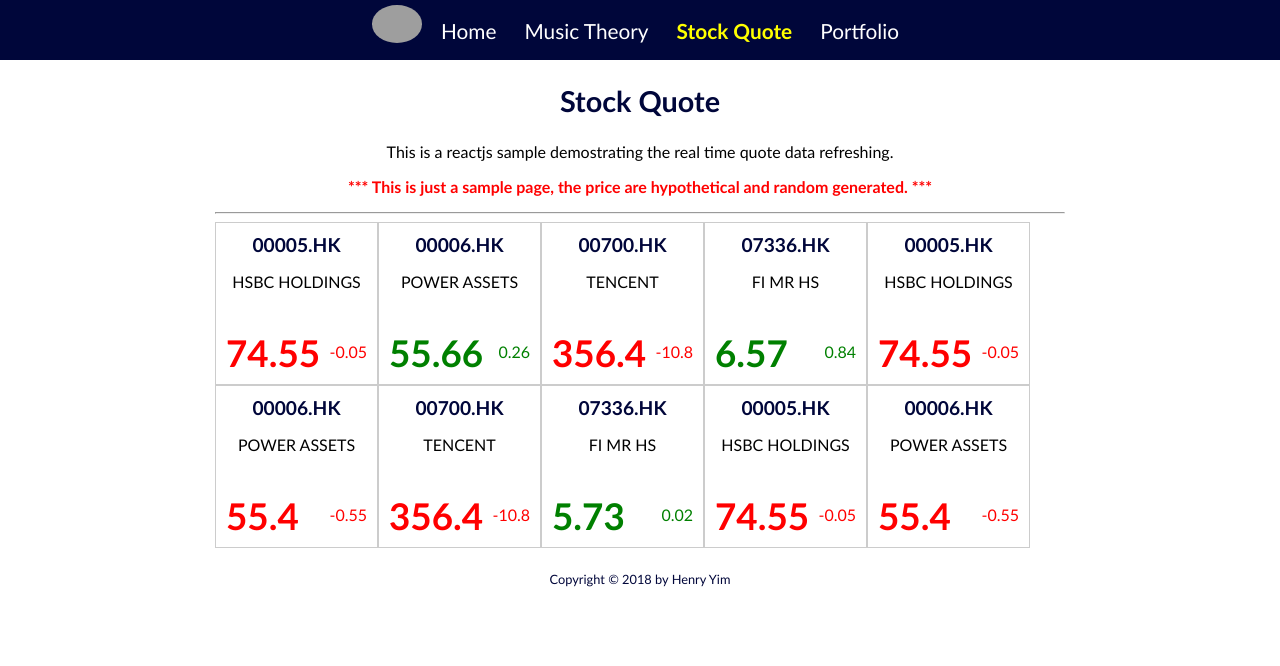
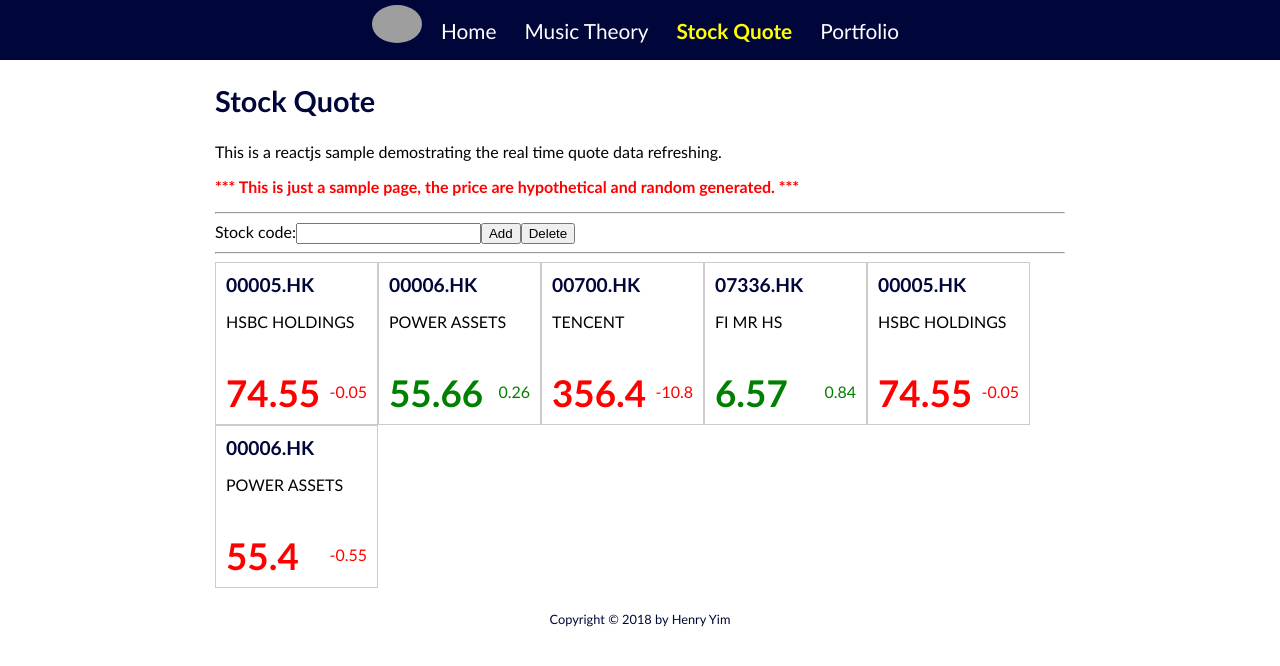
Before and after one commit to henryhkyim/henryhkyim, a React app: page /stockQuote in a window 1280 px wide. Shown: the top 666 px of the page. Built offline with nearby package versions, Linux system fonts and the light colour scheme; grey boxes are pictures that could not be loaded.

Commit message:
Add and remove stock code

```diff
--- a/src/app/components/App.js
+++ b/src/app/components/App.js
@@ -18,8 +18,7 @@
 	}
 
 	render() {
-		let stockList = ["00005.HK", "00006.HK", "00700.HK", "07336.HK", "00005.HK", "00006.HK", "00700.HK", "07336.HK",
-									   "00005.HK", "00006.HK"]
+		let stockList = ["00005.HK", "00006.HK", "00700.HK", "07336.HK", "00005.HK", "00006.HK"]
 		return (
 				<BrowserRouter>
 					<div>
--- a/src/app/components/stockquote/OneStockQuote.js
+++ b/src/app/components/stockquote/OneStockQuote.js
@@ -4,18 +4,18 @@
 
 import '../../css/stockquote/OneStockQuote.css'
 
+const sampleQuoteData = new Map()
+sampleQuoteData.set("00005.HK", {desc: "HSBC HOLDINGS", price: 74.55, prev_close: 74.6})
+sampleQuoteData.set("00006.HK", {desc: "POWER ASSETS", price: 55.4, prev_close: 55.95})
+sampleQuoteData.set("00700.HK", {desc: "TENCENT", price: 356.4, prev_close: 367.2})
+sampleQuoteData.set("07336.HK", {desc: "FI MR HS", price: 5.73, prev_close: 5.71})
+
 export class OneStockQuote extends React.Component {
 
 	constructor(props) {
 		super(props)
-		const sampleQuoteData = new Map()
-		sampleQuoteData.set("00005.HK", {desc: "HSBC HOLDINGS", price: 74.55, prev_close: 74.6})
-		sampleQuoteData.set("00006.HK", {desc: "POWER ASSETS", price: 55.4, prev_close: 55.95})
-		sampleQuoteData.set("00700.HK", {desc: "TENCENT", price: 356.4, prev_close: 367.2})
-		sampleQuoteData.set("07336.HK", {desc: "FI MR HS", price: 5.73, prev_close: 5.71})
+		this.handleInterval
 		this.state = {
-			symbol: props.stock,
-			desc: sampleQuoteData.get(props.stock).desc,
 			price: sampleQuoteData.get(props.stock).price,
 			priceChange: toTwoDecimal((sampleQuoteData.get(props.stock).price - sampleQuoteData.get(props.stock).prev_close))
 		}
@@ -23,7 +23,11 @@
 	}
 
 	componentDidMount() {
-		setInterval(this.refreshPrice.bind(this), Math.max(10000 * Math.random(), 3000))
+		this.handleInterval = setInterval(this.refreshPrice.bind(this), Math.max(10000 * Math.random(), 3000))
+	}
+
+	componentWillUnmount() {
+		clearInterval(this.handleInterval)
 	}
 
 	refreshPrice() {
@@ -39,7 +43,6 @@
 	}
 
 	render() {
-
 		let priceJsx = ''
 		if (this.state.priceChange > 0) {
 		  priceJsx = (<div className="quoteBoxPrice">
@@ -59,8 +62,8 @@
 		}
 		return (
 			<div className="quoteBox">
-				<h3>{this.state.symbol}</h3>
-				<p>{this.state.desc}</p>
+				<h3>{this.props.stock}</h3>
+				<p>{sampleQuoteData.get(this.props.stock).desc}</p>
 				{priceJsx}
 			</div>
 		)
--- a/src/app/components/stockquote/StockQuote.js
+++ b/src/app/components/stockquote/StockQuote.js
@@ -7,19 +7,61 @@
 
 export class StockQuote extends React.Component {
 
+	constructor(props) {
+		super(props)
+		this.handleChange = this.handleChange.bind(this)
+		this.handleAdd = this.handleAdd.bind(this)
+		this.handleDelete = this.handleDelete.bind(this)
+		this.state = {
+			stockList: [...this.props.stockList],
+			stockCode: ""
+		}
+	}
+
+	handleDelete(filterCode) {
+		let finalList = this.state.stockList.filter((stockCode) => stockCode != filterCode)
+		console.log(`after list = ${finalList}`)
+		this.setState({
+			stockList: finalList
+		});
+	}
+
+	handleAdd() {
+		console.log(`this.state.stockCode = ${this.state.stockCode}`)
+		this.setState({
+			stockList: [...this.state.stockList, this.state.stockCode]
+		});
+	}
+
+	handleChange(event) {
+		this.setState({
+			stockCode: event.target.value
+		});
+	}
+
 	renderQuote(symbol, index) {
+		console.log(`renderQuote: ${symbol}, ${index}`)
 		return <OneStockQuote key={index} stock={symbol}/>
 	}
 
 	render() {
 		return (
-			<div>
+			<div className="contentContainer">
 				<h2>Stock Quote</h2>
-				<p>This is a reactjs sample demostrating the real time quote data refreshing.</p>
-				<p className="redbold">*** This is just a sample page, the price are hypothetical and random generated. ***</p>
+				<div>
+					<p>This is a reactjs sample demostrating the real time quote data refreshing.</p>
+					<p className="redbold">*** This is just a sample page, the price are hypothetical and random generated. ***</p>
+				</div>
 				<hr/>
-				<span className="alignCenter">
-					{this.props.stockList.map(this.renderQuote)}
+        <label>
+          Stock code:
+          <input type="text" value={this.state.stockCode} onChange={this.handleChange} />
+        </label>
+        <button type="button" onClick={() => this.handleAdd()}>Add</button>
+        <button type="button" onClick={() => this.handleDelete(this.state.stockCode)}>Delete</button>
+      	<hr/>
+				<span className="floatClear alignCenter">
+					{this.state.stockList.map(this.renderQuote)}
 				</span>
 				<div className="clearFloat"></div>
 			</div>
```
